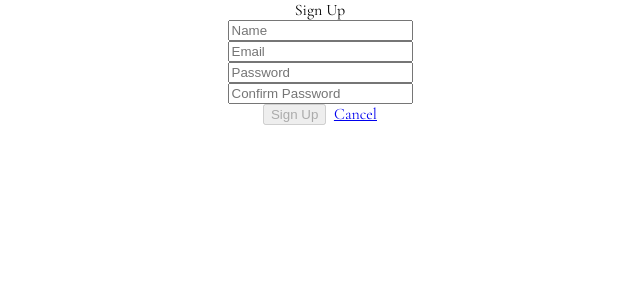
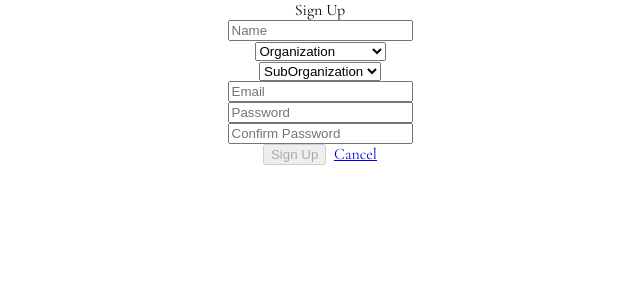
Before and after one commit to aflores94/Civic_Duty, a React (Create React App) app: page /signup in a window 1280 px wide. Shown: the top 300 px of the page, without its empty margins (320-960 px from the left). Built offline with nearby package versions, Linux system fonts and the light colour scheme.

Commit message:
adds organization and suborganization fields to signup

```diff
--- a/src/Components/SignupForm/SignupForm.jsx
+++ b/src/Components/SignupForm/SignupForm.jsx
@@ -8,6 +8,8 @@ class SignupForm extends Component {
     state = {
         name: '',
         email: '',
+        organization: '',
+        subOrganization: '',
         password: '',
         passwordConf: ''
     };
@@ -35,18 +37,33 @@ class SignupForm extends Component {
     }
 
     isFormInvalid() {
-        return !(this.state.name && this.state.email && this.state.password === this.state.passwordConf);
+        return !(this.state.name && this.state.email && this.state.organization && this.state.subOrganization && this.state.password === this.state.passwordConf);
     }
 
     render() {
         return (
             <div>
                 <header className="header-footer">Sign Up</header>
-                <form autocomplete="off"className="form-horizontal" onSubmit={this.handleSubmit} >
+                <form autocomplete="off" className="form-horizontal" onSubmit={this.handleSubmit} >
                     <div className="form-group">
                         <div className="col-sm-12">
                             <input type="text" className="form-control" placeholder="Name" value={this.state.name} name="name" onChange={this.handleChange} />
                         </div>
+                    </div>
+                    <div className="form-group">
+                        <select type="organization" className="form-control" value={this.state.organization} name="organization" onChange={this.handleChange}>
+                            <option value="Organization">Organization</option>
+                            <option value="General Assembly">General Assembly</option>
+                        </select>
+                    </div>
+                    <div className="form-group">
+                        <select type="subOrganization" className="form-control" value={this.state.subOrganization} name="subOrganization" onChange={this.handleChange}>
+                            <option value="SubOrganization">SubOrganization</option>
+                            <option value="Dallas">Dallas</option>
+                            <option value="San Francisco">San Francisco</option>
+                            <option value="Austin">Austin</option>
+                            <option value="LA">LA</option>
+                        </select>
                     </div>
                     <div className="form-group">
                         <div className="col-sm-12">
```
